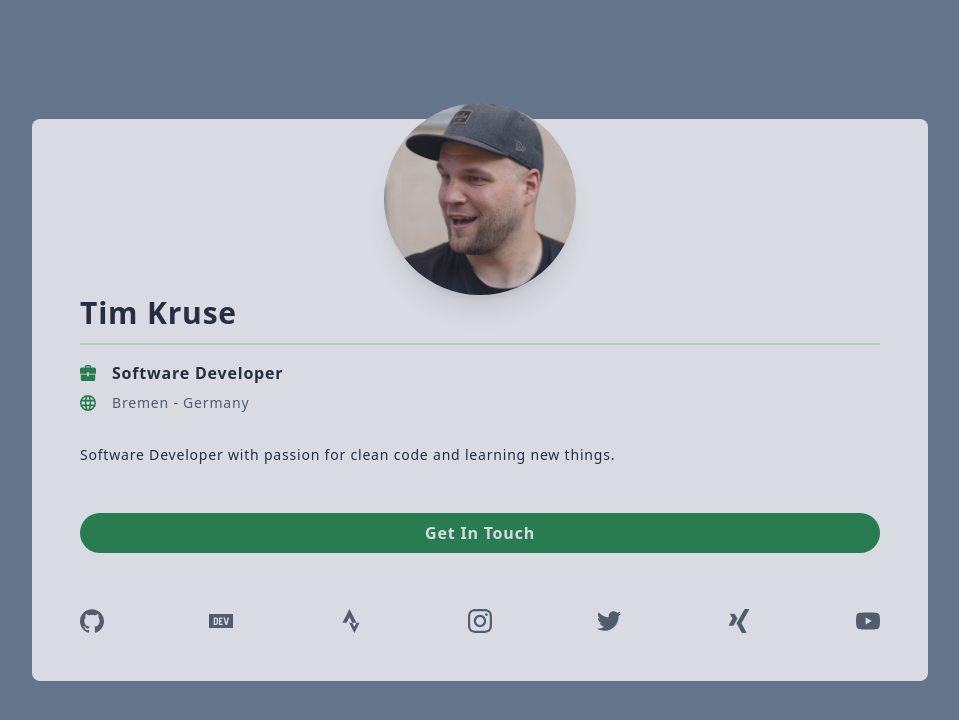
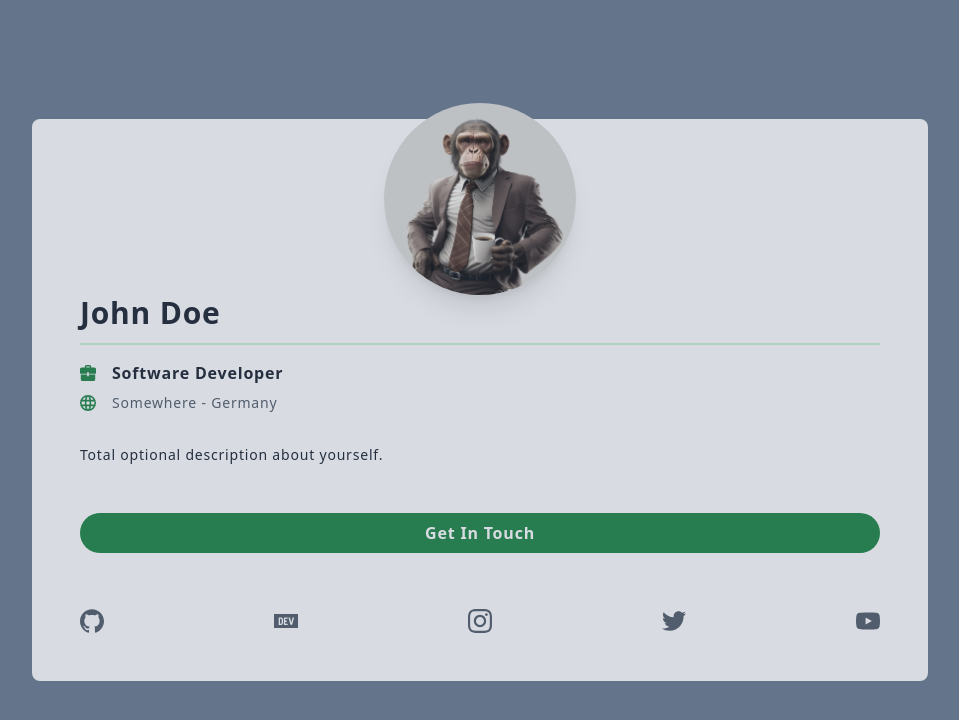
Before and after one commit to MrTimeey/personal-page, a Vue app: page / in a window 1280 px wide. Shown: the top 720 px of the page, without its empty margins (160-1119 px from the left). Built offline with nearby package versions, Linux system fonts and the light colour scheme.

Commit message:
initial commit

```diff
--- a/index.html
+++ b/index.html
@@ -10,7 +10,6 @@
     <link rel="manifest" href="/favicon_io/site.webmanifest">
 
     <meta name="viewport" content="width=device-width, initial-scale=1.0"/>
-    <title>Tim Kruse</title>
 </head>
 <body class="bg-slate-500">
 <div id="app"></div>
--- a/public/data/profile.json
+++ b/public/data/profile.json
@@ -1,20 +1,18 @@
 {
-  "name": "Tim Kruse",
-  "imageName": "profile.jpg",
+  "name": "John Doe",
+  "imageName": "profile.png",
   "position": "Software Developer",
-  "location": "Bremen - Germany",
-  "description": "Software Developer with passion for clean code and learning new things.",
+  "location": "Somewhere - Germany",
+  "description": "Total optional description about yourself.",
   "contact": {
-    "mail": "coding@tim-kruse.com",
+    "mail": "test@mail.com",
     "subject": "Hello from profile homepage"
   },
   "socialMedia": {
-    "github": "https://github.com/MrTimeey/",
-    "devTo": "https://dev.to/mrtimeey/",
-    "strava": "https://www.strava.com/athletes/mrtimeey",
-    "instagram": "https://www.instagram.com/mrtimeey/",
-    "twitter": "https://twitter.com/tim_kruse_3",
-    "xing": "https://www.xing.com/profile/Tim_Kruse37",
-    "youtube": "https://www.youtube.com/channel/UC9XNrdrDvHtiRGZ2ru7mgRA"
+    "github": "https://github.com/",
+    "devTo": "https://dev.to/",
+    "instagram": "https://www.instagram.com/",
+    "twitter": "https://twitter.com/",
+    "youtube": "https://www.youtube.com/"
   }
 }
--- a/src/components/ProfileCard.vue
+++ b/src/components/ProfileCard.vue
@@ -47,6 +47,7 @@ const profile = ref({});
 onMounted(async () => {
     const res = await fetch('./data/profile.json');
     profile.value = await res.json();
+    document.title = profile.value.name ?? 'Profile Page';
 });
 
 const contactFunction = (contact) => {
```
Also changed, not shown: public/data/profile.jpg (deleted), public/data/profile.png (added).
